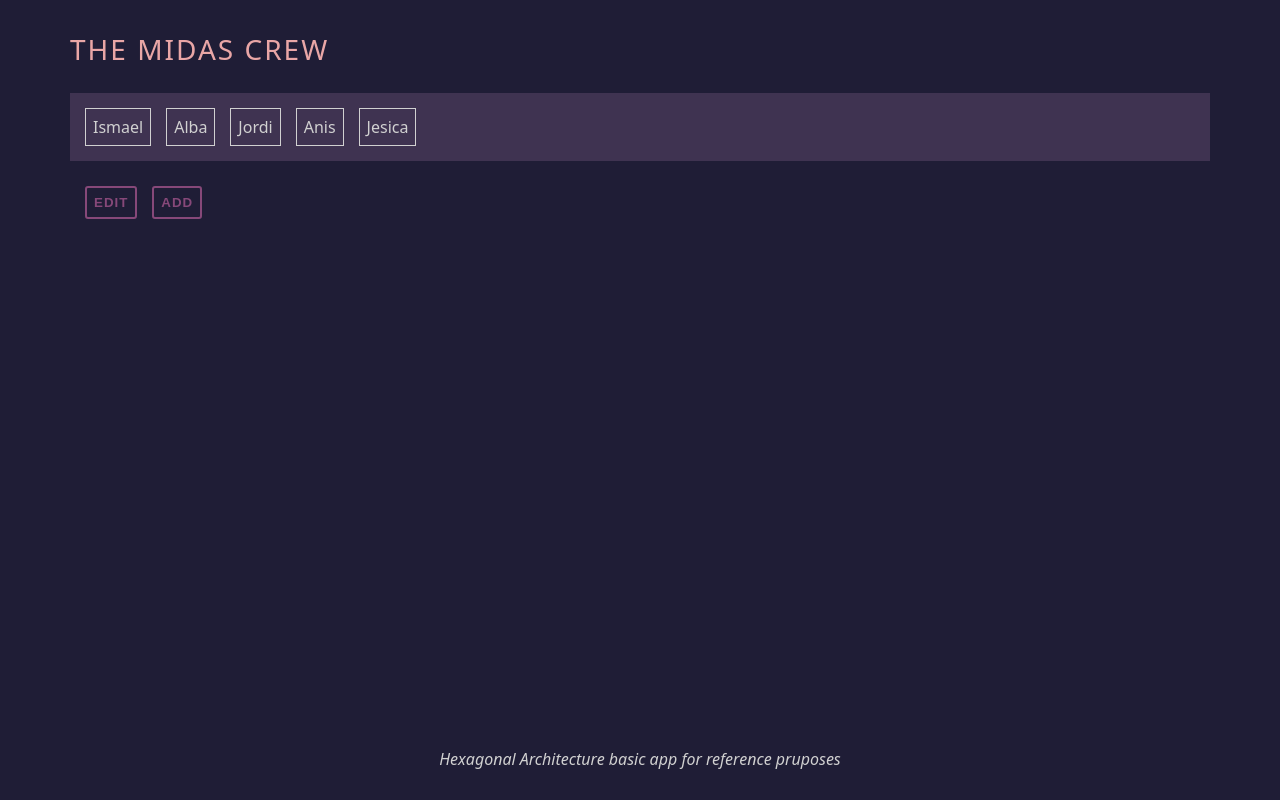
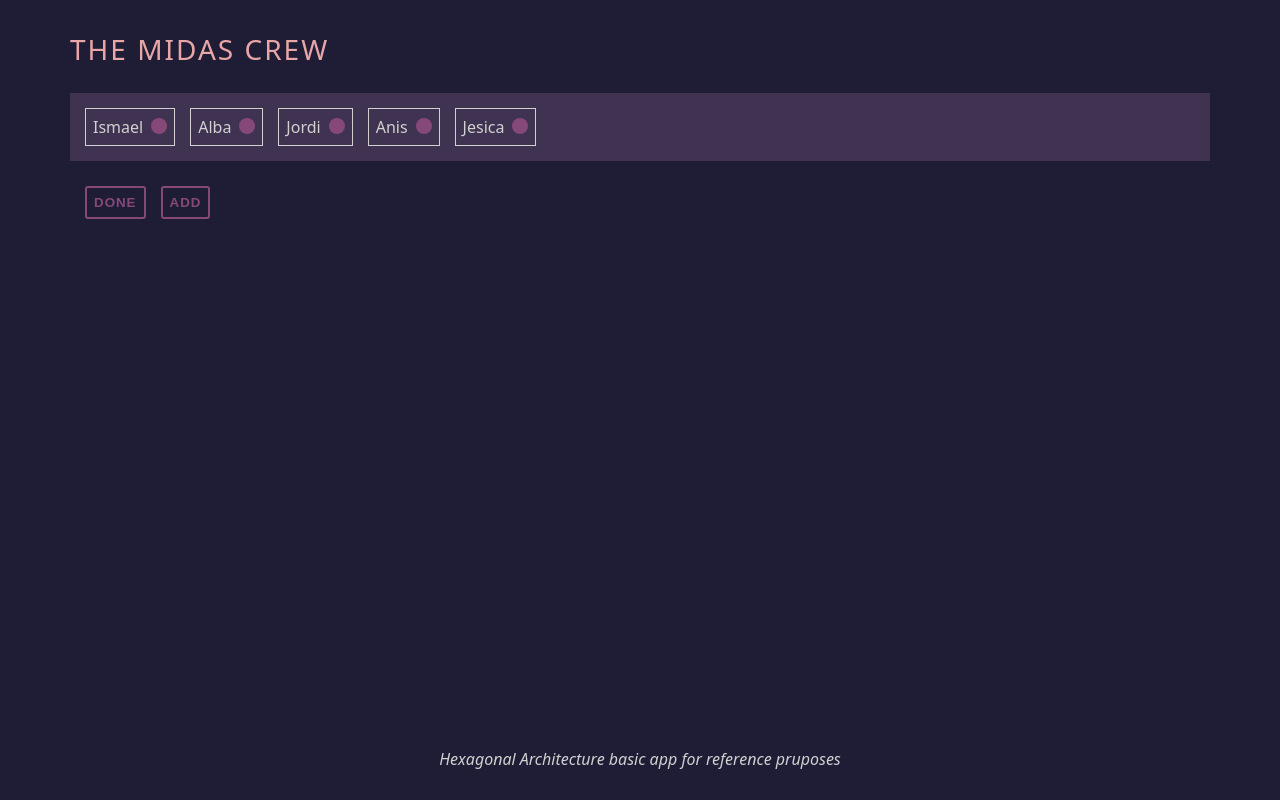
Before and after one commit to seatcode/midas-hexarch, a React (Vite) app: page / in a window 1280 px wide. Both pictures are taken after a click on the button "EDIT". Built offline with nearby package versions, Linux system fonts and the light colour scheme.

Commit message:
Add ability to remove members

```diff
--- a/src/components/ActionButton/index.module.css
+++ b/src/components/ActionButton/index.module.css
@@ -10,3 +10,7 @@
   letter-spacing: 1px;
   font-weight: bold;
 }
+.wrapper:hover {
+  border-color: 1px solid var(--color-accent);
+  color: var(--color-accent);
+}
--- a/src/components/MemberCard/index.module.css
+++ b/src/components/MemberCard/index.module.css
@@ -2,3 +2,16 @@
   padding: 7px;
   border: 1px solid var(--color-text);
 }
+
+.removeButton {
+  cursor: pointer;
+  height: 16px;
+  width: 16px;
+  background: var(--color-primary);
+  border: none;
+  border-radius: 100%;
+  margin-left: 8px;
+}
+.removeButton:hover {
+  background: var(--color-accent);
+}
--- a/src/components/MemberCard/index.tsx
+++ b/src/components/MemberCard/index.tsx
@@ -1,10 +1,16 @@
 import type { MemberCardProps } from './types'
 import styles from './index.module.css'
 
-export default function MemberCard ({ name }: MemberCardProps): JSX.Element {
+export default function MemberCard ({
+  name,
+  onRemoveClick = null
+}: MemberCardProps): JSX.Element {
   return (
     <article className={styles.wrapper}>
       {name}
+      {onRemoveClick !== null && (
+        <button className={styles.removeButton} onClick={onRemoveClick} />
+      )}
     </article>
   )
 }
--- a/src/components/MemberCard/types.ts
+++ b/src/components/MemberCard/types.ts
@@ -1,3 +1,4 @@
 export interface MemberCardProps {
   name: string
+  onRemoveClick?: React.MouseEventHandler<HTMLButtonElement> | null
 }
--- a/src/root/App/MemberList/index.tsx
+++ b/src/root/App/MemberList/index.tsx
@@ -4,7 +4,6 @@ import ActionButton from '../../../components/ActionButton'
 import MemberCard from '../../../components/MemberCard'
 
 import type { Member } from './types'
-
 import styles from './index.module.css'
 
 const DEFAULT_MEMBERS: Member[] = [
@@ -17,6 +16,11 @@ const DEFAULT_MEMBERS: Member[] = [
 
 export default function MembersList (): JSX.Element {
   const [members, setMembers] = useState<Member[]>(DEFAULT_MEMBERS)
+  const [isEditing, setIsEditing] = useState(false)
+
+  const handleEditClick = (): void => {
+    setIsEditing(prev => !prev)
+  }
 
   const handleAddClick = (): void => {
     const name = window.prompt("Introduce the new member's name:")
@@ -24,15 +28,27 @@ export default function MembersList (): JSX.Element {
     setMembers(prev => [...prev, { name }])
   }
 
+  const handleMemberRemoveClick = (targetName: string): void => {
+    setMembers(prev => prev.filter(member => member.name !== targetName))
+  }
+
   return (
     <>
       <div className={styles.memberList}>
         {members.map(member => (
-          <MemberCard key={member.name} name={member.name} />
+          <MemberCard
+            key={member.name}
+            name={member.name}
+            onRemoveClick={
+              isEditing
+                ? () => handleMemberRemoveClick(member.name)
+                : null
+            }
+          />
         ))}
       </div>
       <div className={styles.actionButtons}>
-        <ActionButton onClick={() => {}}>Edit</ActionButton>
+        <ActionButton onClick={handleEditClick}>{isEditing ? 'Done' : 'Edit'}</ActionButton>
         <ActionButton onClick={handleAddClick}>Add</ActionButton>
       </div>
     </>
```
